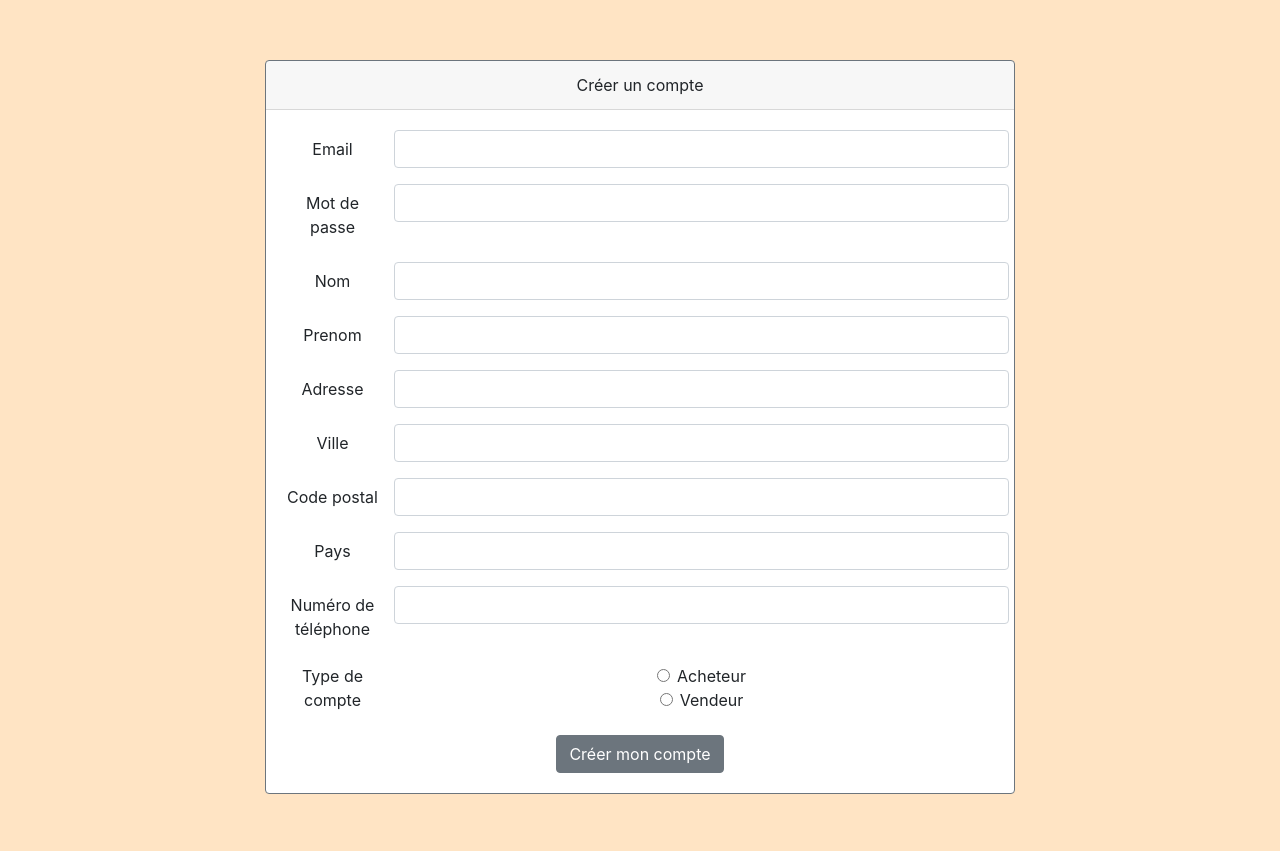
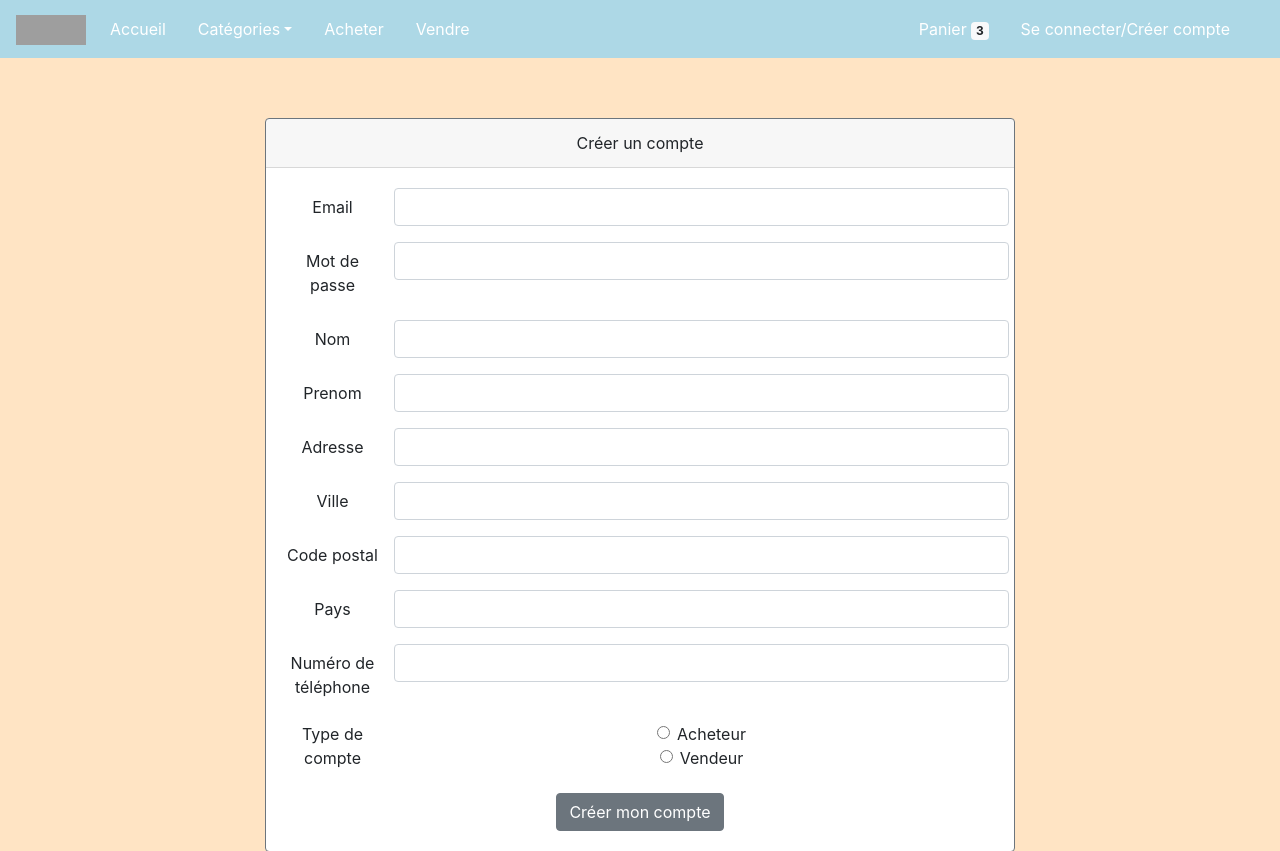
Before and after one commit to Nassim-Boutaleb/Piscine_2020, a PHP site: page /creer_compte.php in a window 1280 px wide. Shown: the top 851 px of the page. Before the commit the page ends 794 px from the top, so only its background shows below. Run offline with PHP 8.4, Linux system fonts and the light colour scheme; grey boxes are pictures that could not be loaded.

Commit message:
Page d'accueil+connexion/deconneexion OK

```diff
--- a/Piscine/Navbars/navbar_def.php
+++ b/Piscine/Navbars/navbar_def.php
@@ -1,5 +1,7 @@
+<link rel="stylesheet" type="text/css" href="Navbars/navbar_style.css">
+
 <nav class="navbar navbar-expand-md">
-            <a class="navbar-brand" href="#"><img src="./Images/logoece.png" width="70px" height="30px" alt="Logo"></a> <!-- Logo-->
+            <a class="navbar-brand" href="#"><img src="Images/logoece.png" width="70px" height="30px" alt="Logo"></a> <!-- Logo-->
 
             <!-- Bouton pour les écrans plus petits-->
             <button class="navbar-toggler navbar-dark" type="button" data-toggle="collapse" data-target="#main-navigation">
@@ -25,12 +27,29 @@
                     <li class="nav-item"><a class="nav-link" href="#Vendre">Vendre</a></li>
                 </ul>
 
-                <ul class="navbar-nav ml-auto">
+                <ul class="navbar-nav ml-auto" id="elementsDroite">
                      <li class="nav-item"><a class="nav-link" href="panier.php"><i class="fa fa-shopping-cart"></i> Panier
                     <span class="badge badge-light">3 <!-- FAIRE UN JAVASCRIPT POUR RENDRE LE NOMBRE DYNAMIQUE--></span> <span class="sr-only">(current)</span></a>
 
             </li>
-                     <li class="nav-item"><a class="nav-link" href="#Compte">Votre Compte</a></li>
+                     <?php
+                        if (!isset ($_SESSION["login"])) // Si une session est configurée = si on est connecté
+                        {
+                            ?> <li class="nav-item"><a class="nav-link" href="login.php">Se connecter/Créer compte</a></li> <?php
+                        }
+                        else if (isset ($_SESSION["login"]))
+                        {
+                    ?>
+                            <li class="nav-item dropdown" id="menu_compte">
+                                <a class="nav-link dropdown-toggle" href="#" id="compte" role="button" data-toggle="dropdown" aria-haspopup="true" aria-expanded="false"><?php echo("Bonjour ".$_SESSION["nom"]); ?></a>
+                                <div class="dropdown-menu" aria-labelledby="navbarDropdown">
+                                    <a class="dropdown-item" href="#">Mes informations personnelles</a>
+                                    <a class="dropdown-item" href="deconnexion.php">Me déconnecter</a>
+                                </div>
+                            </li>
+                            <?php
+                        }
+                     ?>
                 </ul>
             </div>
         </nav>
--- /dev/null
+++ b/Piscine/Navbars/navbar_style.css
@@ -0,0 +1,24 @@
+/*--- navigation bar ---*/
+.navbar {
+    background:#ADD8E6; /* Couleur de fond de la navbar */
+}
+.nav-link, .navbar-brand {  /* Pour les boutons de la navbar */
+     color: #fff;   /* Couleur du texte des boutons */
+     cursor: pointer;
+}
+.nav-link {
+    margin-right: 1em !important;
+}
+.nav-link:hover {
+     color: #000; /* Survol des boutons de la navbar avec souris */
+}
+.dropdown-menu{
+    background-color: #ADD8E6;
+}
+
+.dropdown-item{
+color: #fff; }
+
+#elementsDroite {
+    margin-right: 10px;
+}
--- a/Piscine/accueil.php
+++ b/Piscine/accueil.php
@@ -1,3 +1,4 @@
+<?php session_start(); ?>
 <!DOCTYPE html>
 <html>
     <head>
--- a/Piscine/creation_compte.php
+++ b/Piscine/creation_compte.php
@@ -69,12 +69,13 @@
             if ($result)
             {
                  $_SESSION["login"]=$login;
+                 $_SESSION["nom"] = $nom;
 
                 // Message de succès
                 ?> <script> alert("Connexion succès"); </script> <?php
 
                 // Redirection
-                ?> <meta http-equiv="refresh" content="0; url=test_acc.php"> <?php
+                ?> <meta http-equiv="refresh" content="0; url=accueil.php"> <?php
             }
             else
             {
--- a/Piscine/creer_compte.php
+++ b/Piscine/creer_compte.php
@@ -24,6 +24,10 @@
     </script>
 
 <body>
+    <!-- Navbar -->
+    <?php require("Navbars/navbar_def.php");  ?>
+
+    <!-- Contenu page -->
     <div class="container-fluid">
 
         <div class="card border-secondary text-center">
@@ -110,13 +114,13 @@
                           <legend class="col-form-label col-sm-2 pt-0">Type de compte</legend>
                           <div class="col-sm-10">
                             <div class="form-check">
-                              <input class="form-check-input" type="radio" name="statut" id="statutA" value="acheteur">
+                              <input class="form-check-input" type="radio" name="statut" id="statutA" value="acheteur" required>
                               <label class="form-check-label" for="statutA">
                                 Acheteur
                               </label>
                             </div>
                             <div class="form-check">
-                              <input class="form-check-input" type="radio" name="statut" id="statutV" value="vendeur">
+                              <input class="form-check-input" type="radio" name="statut" id="statutV" value="vendeur" required>
                               <label class="form-check-label" for="statutV">
                                 Vendeur
                               </label>
--- a/Piscine/deconnexion.php
+++ b/Piscine/deconnexion.php
@@ -5,4 +5,4 @@
 <script>
     alert ("Vous avez été déconnecté(e) correctement");
 </script>
-<meta http-equiv="refresh" content="0; url=test_acc.php">
+<meta http-equiv="refresh" content="0; url=accueil.php">
--- a/Piscine/login.php
+++ b/Piscine/login.php
@@ -8,6 +8,7 @@
     <script src="https://stackpath.bootstrapcdn.com/bootstrap/4.1.3/js/bootstrap.min.js"></script>
     <title>Connexion</title>
     <link href="login.css" rel="stylesheet" type="text/css"/>
+
     <script>
         <?php
             // Vérifier si des erreurs sont présentes (après un 1er envoi par connexion.php)
@@ -32,6 +33,10 @@
 
 </head>
 <body>
+    <!-- Navbar -->
+    <?php require("Navbars/navbar_def.php");  ?>
+
+    <!-- Contenu de la page -->
     <div class="container-fluid">
 
         <div class="card border-secondary text-center">
```
Also changed, not shown: Piscine/connexion.php (+9 -1 lines), Piscine/styles.css (+0 -19 lines).
